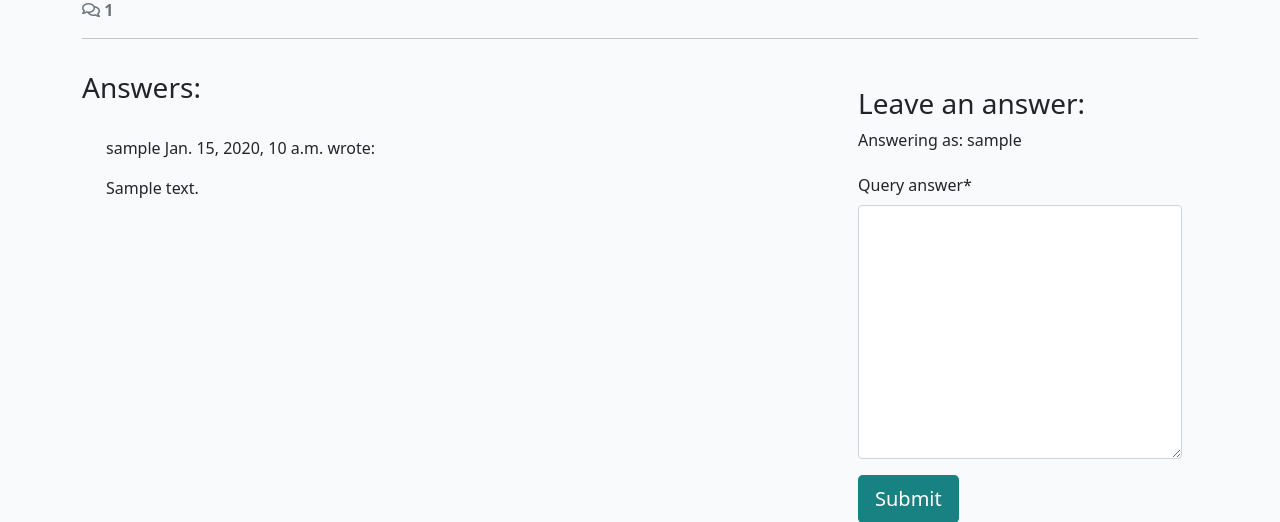
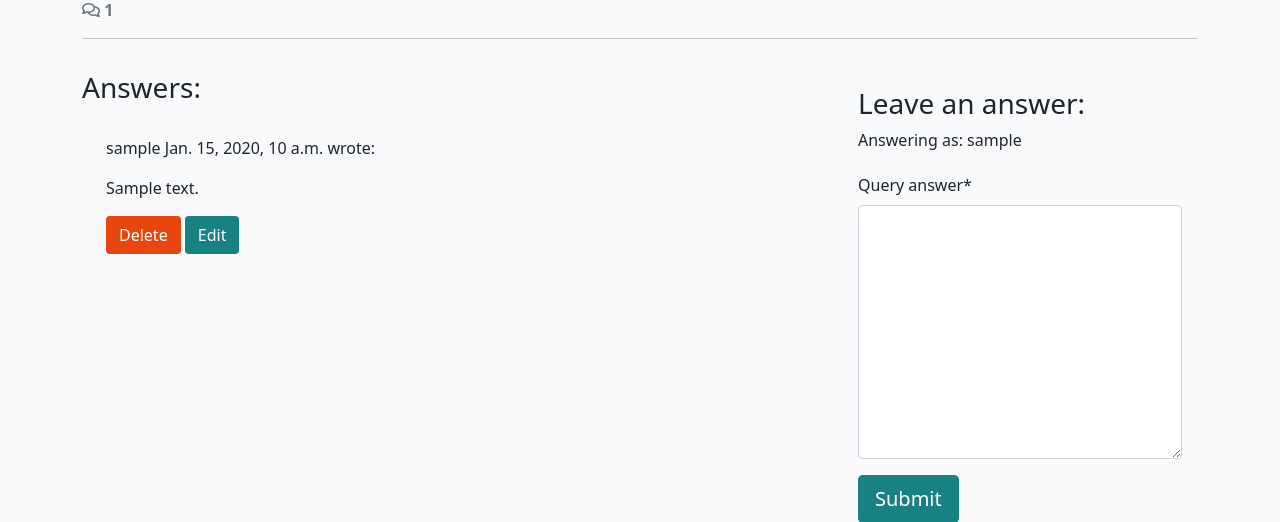
Before and after one commit to Sugandhi13/help-me, a Django app: a page that uses templates/base.html in a window 1280 px wide. Shown: the part 494-1016 px from the top of the page. Run offline with Django 4.2, Linux system fonts and the light colour scheme; a user stored in the database is signed in; tables that the repository leaves empty hold one stand-in row (values such as "Sample post"); some libraries are stand-ins or nearby versions.

Commit message:
added answer CURD functionality

```diff
--- a/help_board/templates/qna_board/query_detail.html
+++ b/help_board/templates/qna_board/query_detail.html
@@ -66,6 +66,10 @@
                         This answer is awaiting approval
                     </p>
                     {% endif %}
+                    {% if user.is_authenticated and answer.author == user %}
+                        <button class="btn btn-delete" answer_id="{{ answer.id }}">Delete</button>
+                        <button class="btn btn-edit" answer_id="{{ answer.id }}">Edit</button>
+                    {% endif %}
                 </div>
                 <!-- Our for loop ends here -->
                 {% endfor %}
@@ -77,7 +81,7 @@
                 {% if user.is_authenticated %}
                 <h3>Leave an answer:</h3>
                 <p>Answering as: {{ user.username }}</p>
-                <form id="AnswerForm" method="post" style="margin-top: 1.3em;">
+                <form id="answerForm" method="post" style="margin-top: 1.3em;">
                     {{ answer_form | crispy }}
                     {% csrf_token %}
                     <button id="submitButton" type="submit" class="btn btn-signup btn-lg">Submit</button>
@@ -90,4 +94,28 @@
     </div>
 </div>
 
+<!-- Delete confirmation modal -->
+<div class="modal fade" id="deleteModal" tabindex="-1" aria-labelledby="deleteModalLabel" aria-hidden="true">
+    <div class="modal-dialog">
+        <div class="modal-content">
+            <div class="modal-header">
+                <h5 class="modal-title" id="deleteModalLabel">Delete Answer?</h5>
+                <button type="button" class="btn-close" data-bs-dismiss="modal" aria-label="Close"></button>
+            </div>
+            <div class="modal-body">
+                Are you sure you want to delete your Answer?
+                This action cannot be undone.
+            </div>
+            <div class="modal-footer">
+                <button type="button" class="btn btn-secondary" data-bs-dismiss="modal">Close</button>
+                <a id="deleteConfirm" href="#" class="btn btn-danger">Delete</a>
+            </div>
+        </div>
+    </div>
+</div>
+
 {% endblock content %}
+
+{% block extras %}
+    <script src="{% static 'js/answers.js' %}"></script>
+{% endblock %}
--- a/help_board/urls.py
+++ b/help_board/urls.py
@@ -4,4 +4,8 @@ from django.urls import path
 urlpatterns = [
     path('', views.QueryList.as_view(), name='home'),
     path('<slug:slug>/', views.query_detail, name='query_detail'),
+    path('<slug:slug>/edit_answer/<int:answer_id>',
+         views.answer_edit, name='answer_edit'),
+    path('<slug:slug>/delete_answer/<int:answer_id>',
+         views.answer_delete, name='answer_delete'),
 ]
--- a/help_board/views.py
+++ b/help_board/views.py
@@ -1,7 +1,8 @@
-from django.shortcuts import render, get_object_or_404
+from django.shortcuts import render, get_object_or_404, reverse
 from django.views import generic
 from django.contrib import messages
-from .models import Query
+from django.http import HttpResponseRedirect
+from .models import Query, Answer
 from .forms import AnswerForm
 
 # Create your views here.
@@ -57,3 +58,45 @@ def query_detail(request, slug):
         },
 
     )
+
+
+def answer_edit(request, slug, answer_id):
+    """
+    view to edit Answers
+    """
+    if request.method == "POST":
+
+        queryset = Query.objects.filter(status=1)
+        query = get_object_or_404(queryset, slug=slug)
+        answer = get_object_or_404(Answer, pk=answer_id)
+        answer_form = AnswerForm(data=request.POST, instance=answer)
+
+        if answer_form.is_valid() and answer.author == request.user:
+            answer = answer_form.save(commit=False)
+            answer.query = query
+            answer.approved = False
+            answer.save()
+            messages.add_message(request, messages.SUCCESS, 'Answer Updated!')
+        else:
+            messages.add_message(request, messages.ERROR,
+                                 'Error updating Answer!')
+
+    return HttpResponseRedirect(reverse('query_detail', args=[slug]))
+
+
+def answer_delete(request, slug, answer_id):
+    """
+    view to delete answer
+    """
+    queryset = Query.objects.filter(status=1)
+    query = get_object_or_404(queryset, slug=slug)
+    answer = get_object_or_404(Answer, pk=answer_id)
+
+    if answer.author == request.user:
+        answer.delete()
+        messages.add_message(request, messages.SUCCESS, 'Answer deleted!')
+    else:
+        messages.add_message(request, messages.ERROR,
+                             'You can only delete your own answers!')
+
+    return HttpResponseRedirect(reverse('query_detail', args=[slug]))
--- /dev/null
+++ b/static/js/answers.js
@@ -0,0 +1,46 @@
+const editButtons = document.getElementsByClassName("btn-edit");
+const answerText = document.getElementById("id_query_answer");
+const answerForm = document.getElementById("answerForm");
+const submitButton = document.getElementById("submitButton");
+
+const deleteModal = new bootstrap.Modal(document.getElementById("deleteModal"));
+const deleteButtons = document.getElementsByClassName("btn-delete");
+const deleteConfirm = document.getElementById("deleteConfirm");
+
+/**
+* Initializes edit functionality for the provided edit buttons.
+*
+* For each button in the `editButtons` collection:
+* - Retrieves the associated answer's ID upon click.
+* - Fetches the content of the corresponding answer.
+* - Populates the `answerText` input/textarea with the answer's content for editing.
+* - Updates the submit button's text to "Update".
+* - Sets the form's action attribute to the `edit_answer/{answerId}` endpoint.
+*/
+for (let button of editButtons) {
+    button.addEventListener("click", (e) => {
+        let answerId = e.target.getAttribute("answer_id");
+        let answerContent = document.getElementById(`answer${answerId}`).innerText;
+        answerText.value = answerContent;
+        submitButton.innerText = "Update";
+        answerForm.setAttribute("action", `edit_answer/${answerId}`);
+    });
+}
+
+/**
+* Initializes deletion functionality for the provided delete buttons.
+*
+* For each button in the `deleteButtons` collection:
+* - Retrieves the associated comment's ID upon click.
+* - Updates the `deleteConfirm` link's href to point to the
+* deletion endpoint for the specific comment.
+* - Displays a confirmation modal (`deleteModal`) to prompt
+* the user for confirmation before deletion.
+*/
+for (let button of deleteButtons) {
+  button.addEventListener("click", (e) => {
+      let answerId = e.target.getAttribute("answer_id");
+      deleteConfirm.href = `delete_answer/${answerId}`;
+      deleteModal.show();
+  });
+}
--- a/static/js/script.js
+++ /dev/null
@@ -1 +0,0 @@
-console.log("This is javascript file under static directory.")
--- a/templates/base.html
+++ b/templates/base.html
@@ -120,7 +120,8 @@
     <script src="https://cdn.jsdelivr.net/npm/bootstrap@5.0.1/dist/js/bootstrap.bundle.min.js"
         integrity="sha384-gtEjrD/SeCtmISkJkNUaaKMoLD0//ElJ19smozuHV6z3Iehds+3Ulb9Bn9Plx0x4" crossorigin="anonymous">
         </script>
-        <script src="{% static 'js/script.js' %}"></script>
+        {% block extras %}
+        {% endblock %}
 </body>
 
 </html>
```
